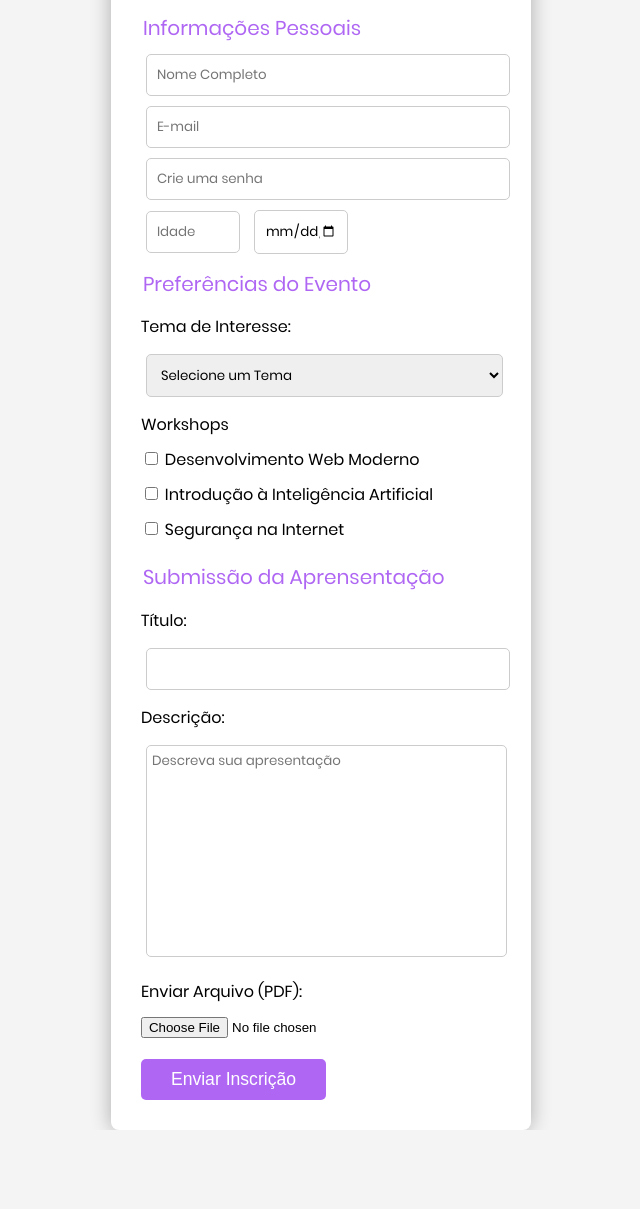
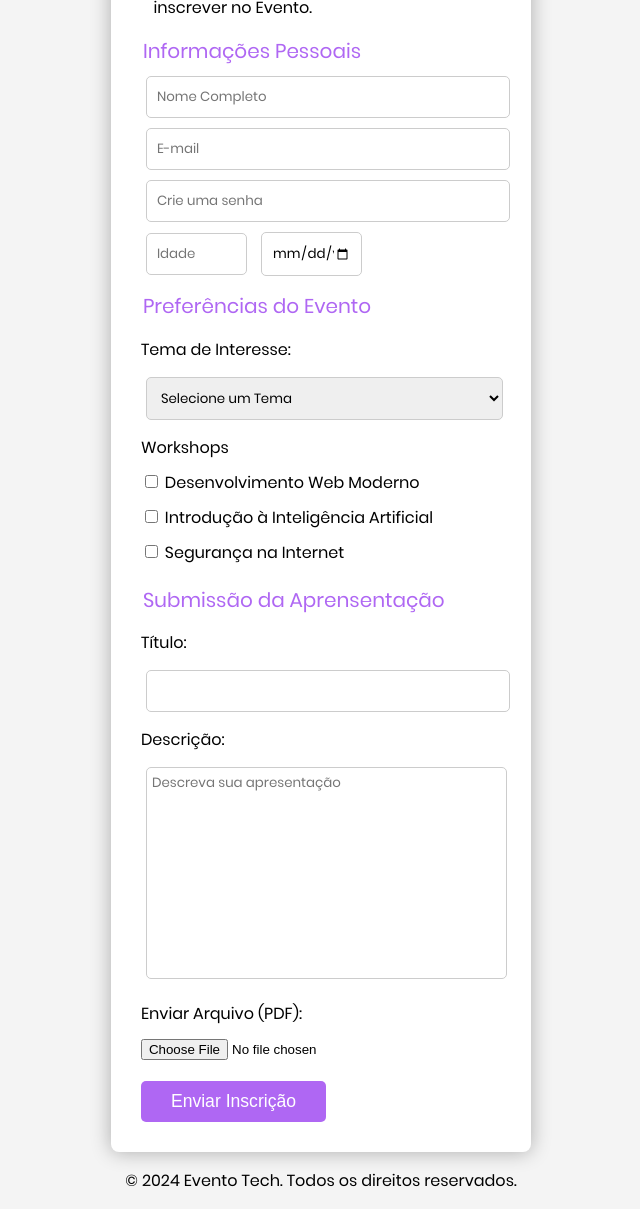
Before and after one commit to YoriCunha/HTML---2, a plain HTML site: page OT2/main.html in a window 1280 px wide. Shown: the part 97-1306 px from the top of the page, without its empty margins (319-959 px from the left). Before the commit the page ends 1227 px from the top, so only its background shows below. Drawn offline with Linux system fonts and the light colour scheme.

Commit message:
finalizado OT2

```diff
--- a/OT2/estilo.css
+++ b/OT2/estilo.css
@@ -10,7 +10,8 @@ body {
     justify-content: center;
     align-items: center;
     height: 100vh;
-    margin-top: 11%;
+    margin-top: 15%;
+    flex-direction: column;
 }
 header {
    margin-left: 22px;;
@@ -26,6 +27,7 @@ article {
     border-radius: 8px;
     box-shadow: 0 0 20px rgba(0, 0, 0, 0.301);
     width: 30%;
+    float: none;
 }
 
 form {
@@ -75,7 +77,7 @@ select{
 }
 input[type="number"],
 [type="date"] {
-    width: 20%;
+    width: 22%;
     margin: 5px;
     padding: 10px;
     border-radius: 5px;
@@ -105,9 +107,17 @@ button[type="submit"] {
     border-radius: 5px;
     font-size: 1.1em;
     cursor: pointer;
-    transition: background 0.2s;
+    transition: background 0.2s, transform 0.4s;
 }
 
 button[type="submit"]:hover {
+    transform: scale(1.03);
     background-color: rgb(140, 80, 200);
 }
+footer{
+    text-align: center  ;
+    display: block;
+    width: 100%;
+    clear: both;
+    position: relative;
+}
--- a/OT2/main.html
+++ b/OT2/main.html
@@ -60,7 +60,11 @@
                 <button type="submit">Enviar Inscrição</button>
             </fieldset>
         </form>
+
     </article>
+    <footer>
+        <p>&copy; 2024 Evento Tech. Todos os direitos reservados.</p>
+    </footer>
 </body>
 
 </html>
```
